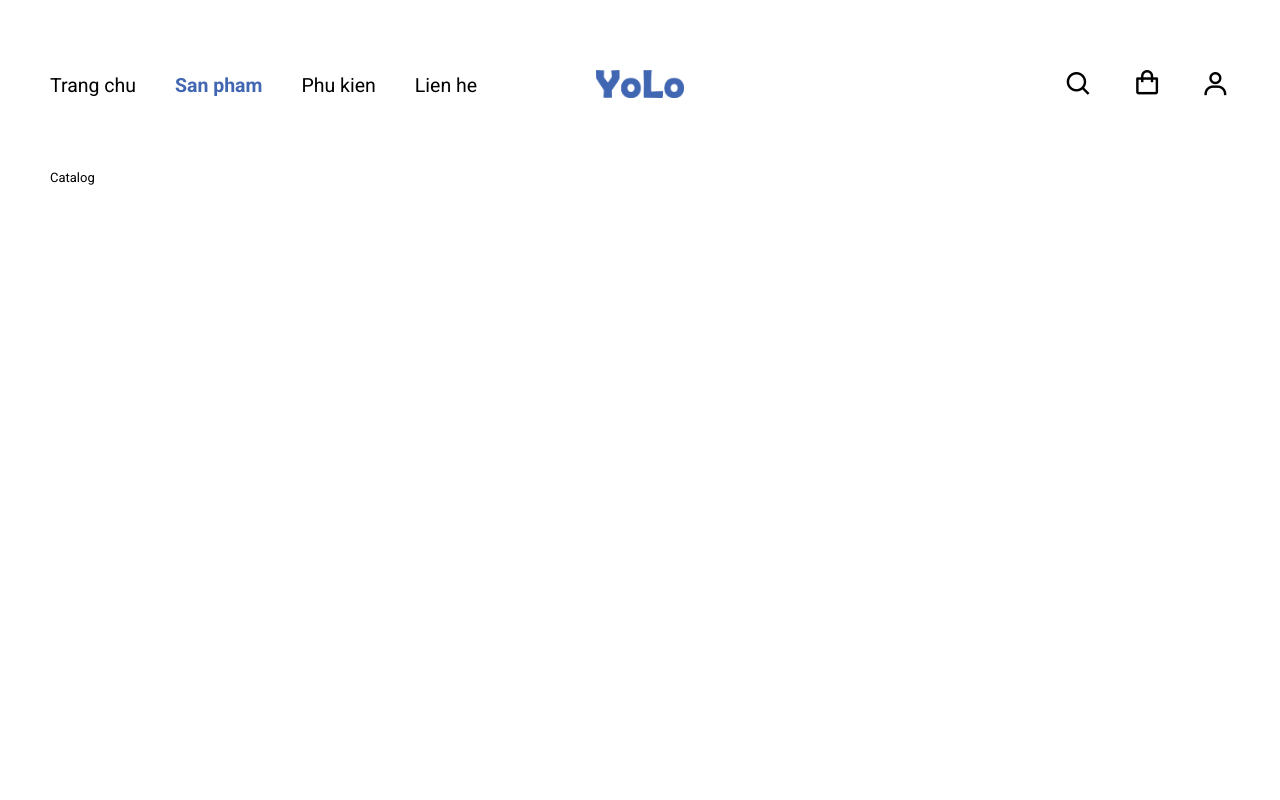
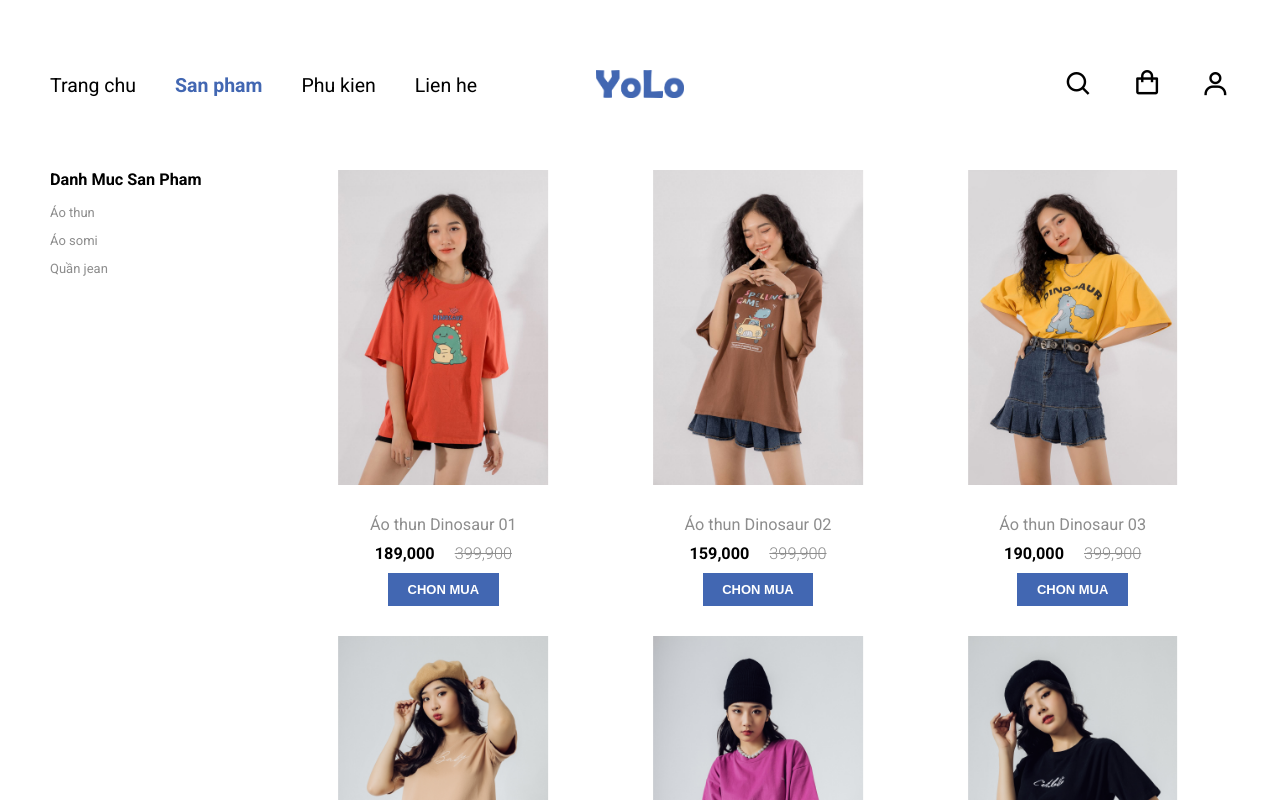
Before and after one commit to AndriyCh1/ecommerce-web-shop, a React (Create React App) app in the folder client/: page /catalog in a window 1280 px wide. Shown: the top 800 px of the page. Built offline with nearby package versions, Linux system fonts and the light colour scheme.

Commit message:
feat: add catalog page

```diff
--- a/client/src/pages/catalog.tsx
+++ b/client/src/pages/catalog.tsx
@@ -1,10 +1,41 @@
 import React from 'react';
 import Helmet from '../components/helmet';
+import Grid from '../components/grid';
+import ProductCard from '../components/product-card';
+
+import productData from '../assets/fake-data/products';
+import category from '../assets/fake-data/category';
 
 const Catalog = () => {
     return (
         <Helmet title="Catalog">
-            Catalog
+          <div className='catalog'>
+            <div className='catalog__filter'>
+              <div className='catalog__filter__widget'>
+                <div className='catalog__filter__widget__title'>
+                  danh muc san pham
+                </div>
+                <div className='catalog__filter__widget__content'>
+                  {category.map((item, index) => (
+                    <p className="catalog__filter__widget__content__item">{item.display}</p>
+                  ))}
+                </div>
+              </div>
+            </div>
+            <div className='catalog__content'>
+              <Grid col={3} mdCol={2} smCol={1} gap={20}>
+                {productData.getAllProducts().map((item, index) => (
+                  <ProductCard
+                    key={index}
+                    img01={item.image01}
+                    img02={item.image02}
+                    name={item.title}
+                    price={Number(item.price)}
+                    slug={item.slug} />
+                ))}
+              </Grid>
+            </div>
+          </div>
         </Helmet>
     );
 };
--- /dev/null
+++ b/client/src/scss/components/_catalog.scss
@@ -0,0 +1,39 @@
+.catalog {
+  @include flex(flex-start, flex-start);
+
+  &__filter {
+    width: 20%;
+
+    @include tablet {
+      width: unset;
+    }
+
+    &__widget {
+      margin-bottom: 2rem;
+
+      &__title {
+        font-size: 1.25rem;
+        font-weight: 600;
+        text-transform: capitalize;
+        margin-bottom: 16px;
+      }
+
+      &__content {
+        color: $txt-second-color;
+
+        &__item {
+          margin-bottom: 13px;
+        }
+      }
+    }
+  }
+
+  &__content {
+    flex-grow: 1;
+
+    @include tablet {
+      width: 100%;
+    }
+  }
+
+}
--- a/client/src/scss/index.scss
+++ b/client/src/scss/index.scss
@@ -9,3 +9,4 @@
 @import './components/section';
 @import './components/policy-card';
 @import './components/product-card';
+@import './components/catalog';
```
